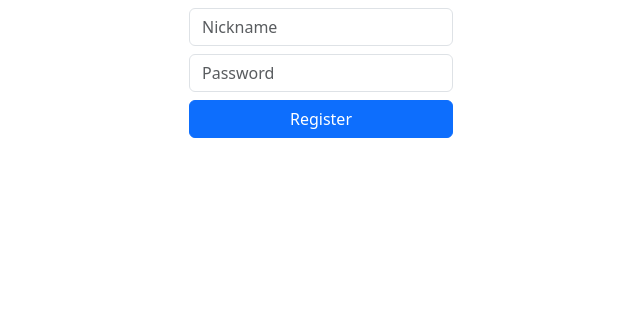
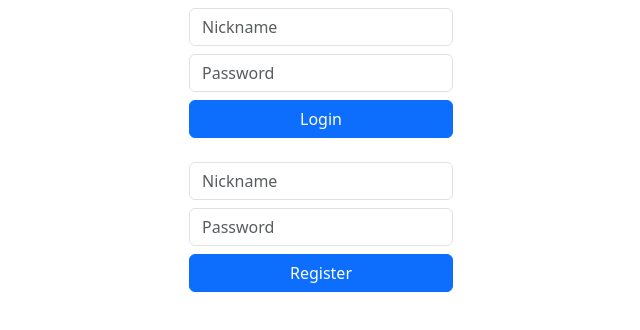
Before and after one commit to AleksandraTremba/WebProject-frontend, a Vue app: page / in a window 1280 px wide. Shown: the top 330 px of the page, without its empty margins (319-959 px from the left). Built offline with nearby package versions, Linux system fonts and the light colour scheme.

Commit message:
Minor changes to display status of the request. MADE FOR DEV PURPOSES ONLY

```diff
--- a/src/App.vue
+++ b/src/App.vue
@@ -8,9 +8,9 @@ import RegistrationForm from './components/RegistrationForm.vue';
     </header>
     <main>
         <div class="mx-auto p-2" style="width: 280px;">
-            <!-- <LoginForm /> -->
+            <LoginForm />
+            <br>
             <RegistrationForm />
-
         </div>
     </main>
 </template>
--- a/src/components/LoginForm.vue
+++ b/src/components/LoginForm.vue
@@ -22,7 +22,7 @@ function confirmLogin() {
         body: userBody,
     })
         .then(response => response.json())
-        .then(data => notLogged.value = data)
+        .then(data => notLogged.value = data);
 }
 </script>
 
@@ -32,6 +32,7 @@ function confirmLogin() {
         <input type="password" class="form-control mb-2" placeholder="Password" v-model="user.password"/>
         <button type="button" class="btn btn-primary w-100" :class="{'btn-danger': notLogged == false}" @click="confirmLogin">Login</button>
         <div class="text-center">
+            <p v-if="notLogged == true">Success!</p>
             <p v-if="notLogged == false" class="invalid ">Invalid credentials!</p>
         </div>
     </div>
--- a/src/components/RegistrationForm.vue
+++ b/src/components/RegistrationForm.vue
@@ -22,7 +22,7 @@ function confirmLogin() {
         body: userBody,
     })
         .then(response => response.json())
-        .then(data => isTaken.value = data)
+        .then((data) => isTaken.value = data)
 }
 </script>
 
@@ -32,6 +32,7 @@ function confirmLogin() {
         <input type="password" class="form-control mb-2" placeholder="Password" v-model="user.password"/>
         <button type="button" class="btn btn-primary w-100" :class="{'btn-warning': isTaken}" @click="confirmLogin">Register</button>
         <div class="text-center">
+            <p v-if="isTaken == false">Success!</p>
             <p v-if="isTaken" class="invalid ">This username is already taken!</p>
         </div>
     </div>
```
